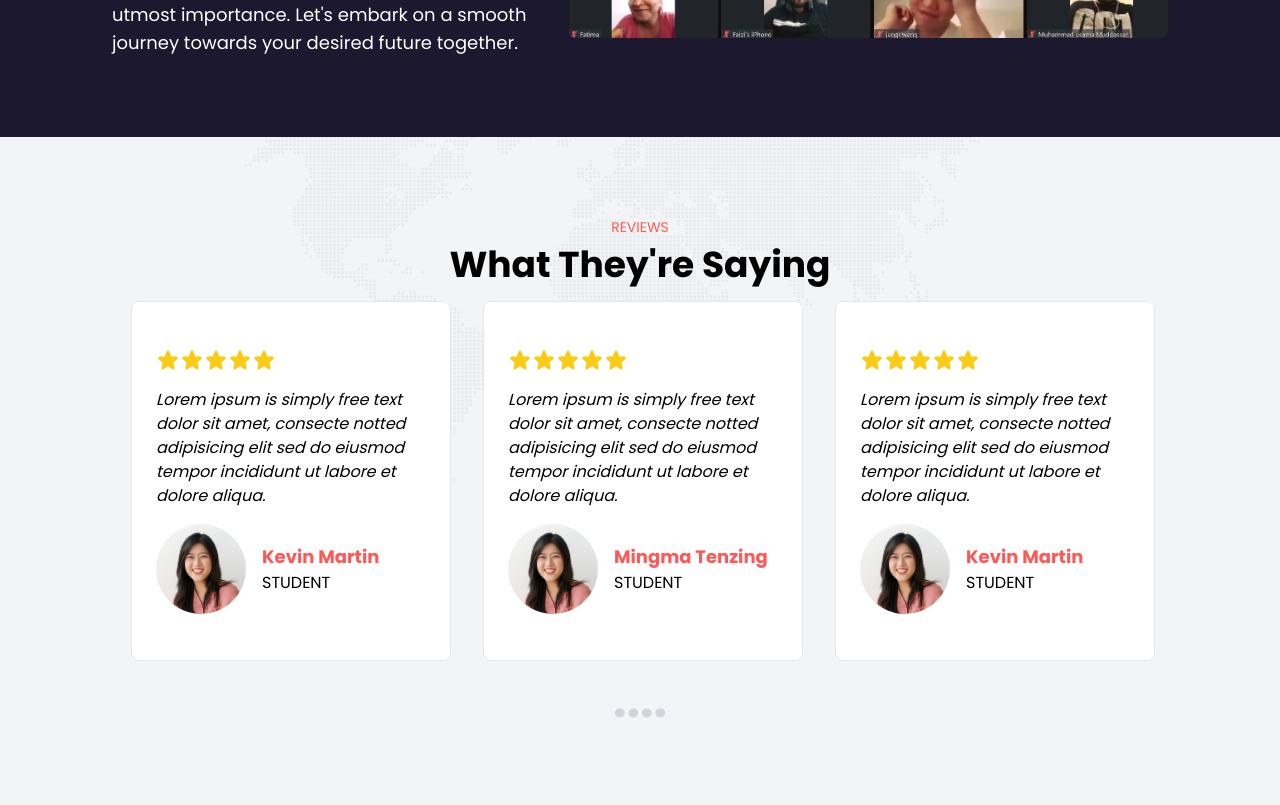
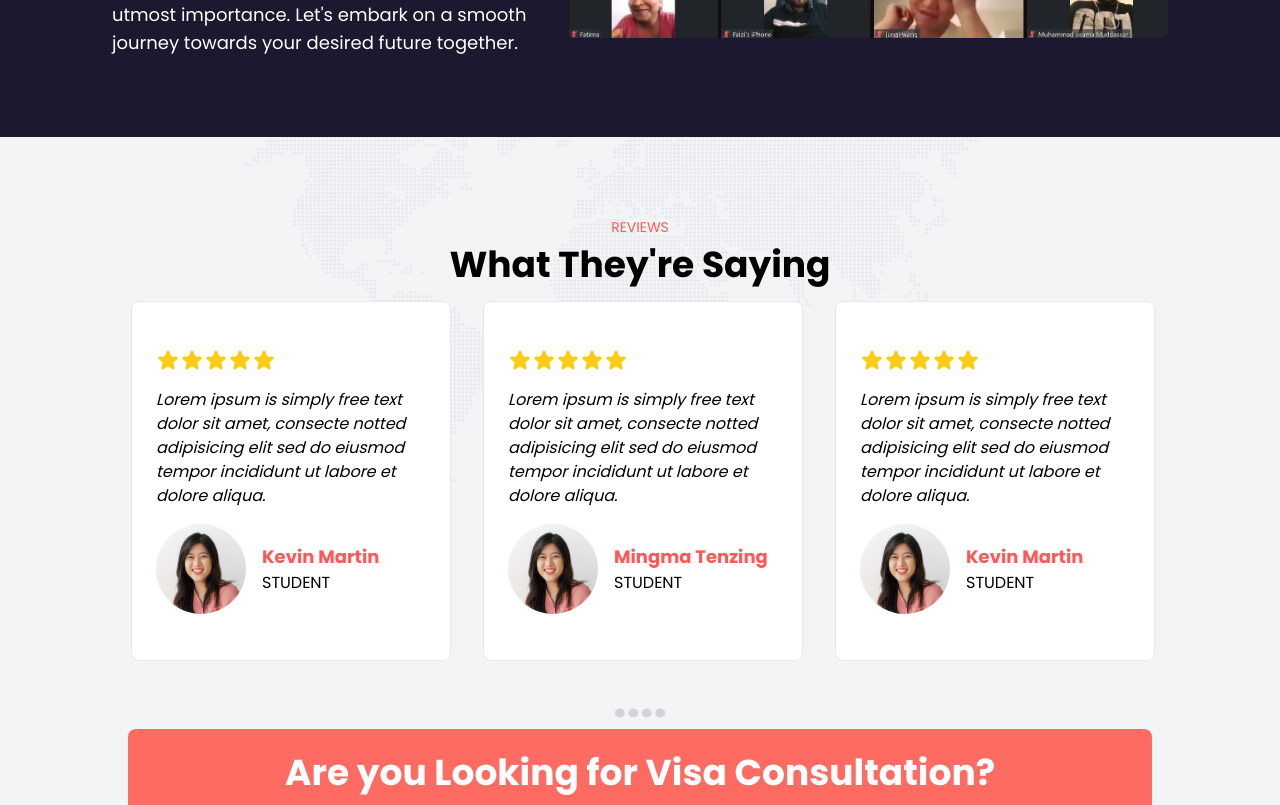
Before and after one commit to MingmaTenzing/carlosmigration, a Next.js app: page / in a window 1280 px wide. Shown: the part 3620-4425 px from the top of the page. Built offline with nearby package versions, Linux system fonts and the light colour scheme.

Commit message:
book appointment on work

```diff
--- /dev/null
+++ b/components/Home Components/BookAppointment.tsx
@@ -0,0 +1,14 @@
+type Props = {}
+function BookAppointment({}: Props) {
+  return (
+    <div className= "  flex justify-center">
+        <div className="   flex flex-col p-6 items-center w-[80%] text-center space-y-4 rounded-lg bg-opacity-90 bg-orange ">
+            <h2 className=" text-2xl md:text-3xl lg:text-4xl font-bold text-white">Are you Looking for Visa Consultation?</h2>
+            <button className="  p-4 rounded-lg font-semibold text-sm hover:bg-gray-600 hover:text-white transition-all ease-linear duration-200 uppercase bg-white text-black">Book Appointment</button>
+
+        </div>
+
+    </div>
+  )
+}
+export default BookAppointment
--- a/components/Home Components/Reviews.tsx
+++ b/components/Home Components/Reviews.tsx
@@ -4,6 +4,7 @@ import Image from "next/image";
 import userPhoto from "../../assests/user.jpg";
 import ReviewBlock from "../../utilities/ReviewBlock";
 import map from "../../assests/map1.png"
+import BookAppointment from "./BookAppointment";
 
 
 export interface review {
@@ -17,7 +18,7 @@ export interface review {
 function Reviews() {
 
   return (
-    <div className=" overflow-hidden z-20 relative p-4 bg-gray-100 py-20 ">
+    <div className=" overflow-x-hidden overflow-y-clip z-20 relative p-4 bg-gray-100 py-20 ">
       <div className=" z-10 flex flex-col items-center space-y-2">
         <h3 className=" uppercase text-sm text-orange">Reviews</h3>
         <h2 className=" font-bold text-2xl md:text-3xl lg:text-4xl">
@@ -40,7 +41,10 @@ function Reviews() {
       </div>
 
       <Image src={map} alt="Map image" width={1894} height={819} className="  -z-10 top-0 left-1/2 -translate-x-1/2 md:min-w-[1200px]   absolute" />
+      <div className=" absolute -bottom-20 left-1/2 w-full -translate-x-1/2">
 
+      <BookAppointment />
+      </div>
     </div>
   );
 }
--- a/src/app/page.tsx
+++ b/src/app/page.tsx
@@ -6,6 +6,7 @@ import AboutUs from '../../components/Home Components/AboutUs'
 import Offering from '../../components/Home Components/Offering'
 import Clients from '../../components/Home Components/Clients'
 import Reviews from '../../components/Home Components/Reviews'
+import BookAppointment from '../../components/Home Components/BookAppointment'
 
 export default function Home() {
   return (
@@ -17,6 +18,7 @@ export default function Home() {
       <Offering />
       <Clients />
       <Reviews />
+
     </main>
   )
 }
```
